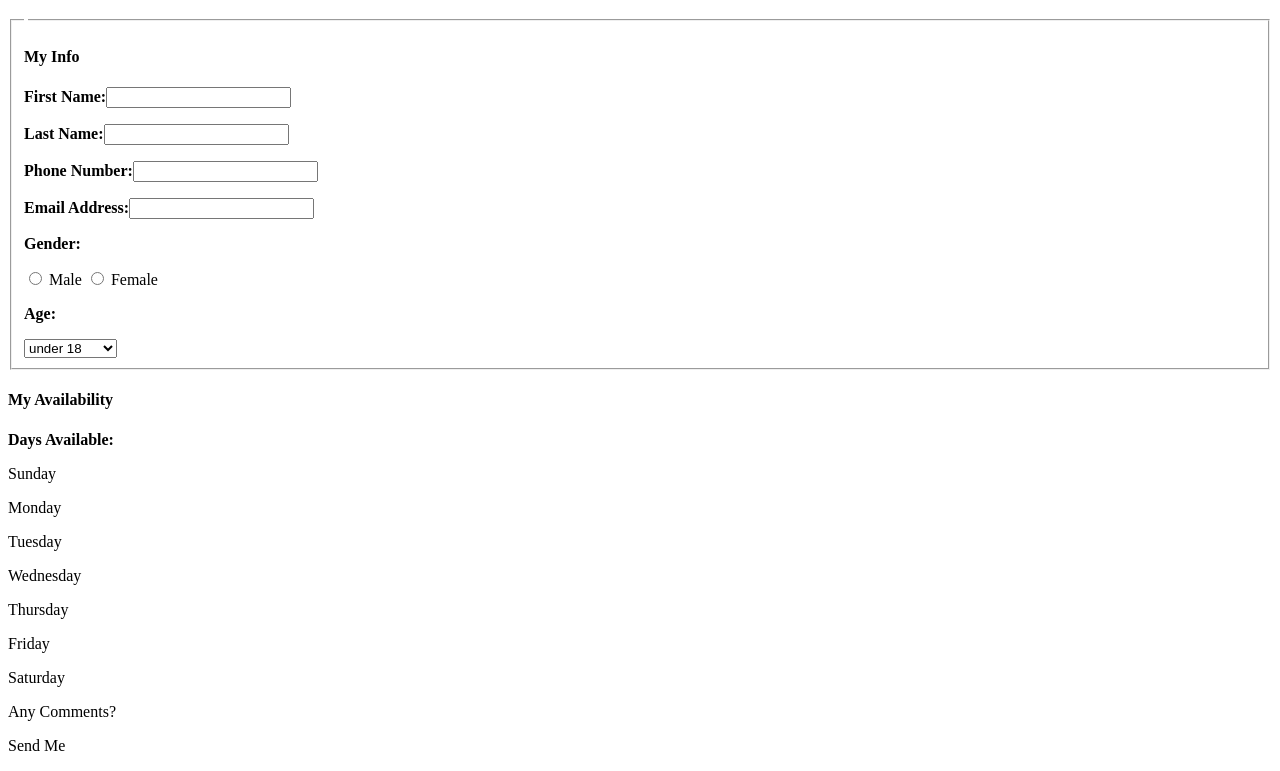
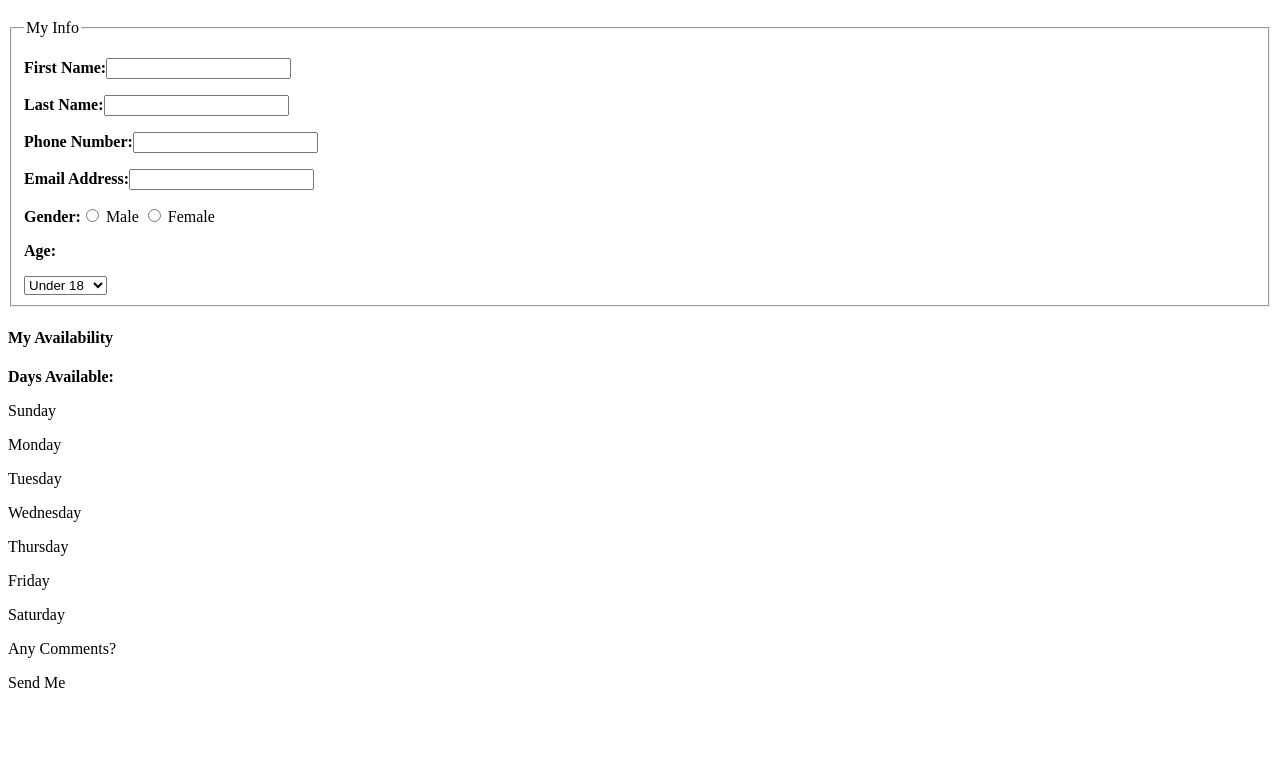
Before and after one commit to tforthomas73/lab4, a plain HTML site: page index.html in a window 1280 px wide. Shown: the part 61-832 px from the top of the page. After the commit the page ends 800 px from the top, so only its background shows below. Drawn offline with Linux system fonts and the light colour scheme.

Commit message:
Formatting and grammar

```diff
--- a/index.html
+++ b/index.html
@@ -8,25 +8,22 @@
         <h1>Volunteer Form</h1>
         <form action="http://bloomingdale.sat.iit.edu/kriedan/lab3formscript.php" method="post"></form>
         <fieldset>
-        <h4>My Info</h4>
-        <legend></legend>
+        <legend>My Info</legend>
         <p><strong>First Name:</strong><input type="text" class="noborder" name="first_name_field"></p>
         <p><strong>Last Name:</strong><input type="text" class="noborder" name="first_name_field"></p>
         <p><strong>Phone Number:</strong><input type="text" class="noborder" name="first_name_field"></p>
         <p><strong>Email Address:</strong><input type="text" class="noborder" name="first_name_field"></p>
-        <p><strong>Gender:</strong></p>
-        <input type="radio" name="gender_field" value="Male"> Male
-        <input type="radio" name="gender_field" value="Female"> Female
+        <p><strong>Gender:</strong><input type="radio" name="gender_field" value="Male"> Male <input type="radio" name="gender_field" value="Female"> Female</p>
         <p><strong>Age:</strong></p>
-        <select name="age_field">
-        <option value="under 18"> under 18 </option>
-        <option value="18 - 24"> 18-24 </option>
-        <option value="25 - 34"> 25-34 </option>
-        <option value="35 - 44"> 35-34 </option>
-        <option value="45 - 54"> 45-54 </option>
-        <option value="55 - 64"> 55-64 </option>
-        <option value="65 &amp; over"> 65 and over </option>
-        </select>
+            <select name="age_field">
+                <option value="Under 18"> Under 18 </option>
+                <option value="18 - 24"> 18 - 24 </option>
+                <option value="25 - 34"> 25 - 34 </option>
+                <option value="35 - 44"> 35 - 34 </option>
+                <option value="45 - 54"> 45 - 54 </option>
+                <option value="55 - 64"> 55 - 64 </option>
+                <option value="65 and over"> 65 &amp; Over </option>
+            </select>
         </fieldset>
         <h4>My Availability</h4>
         <p><strong>Days Available:</strong></p>
```
